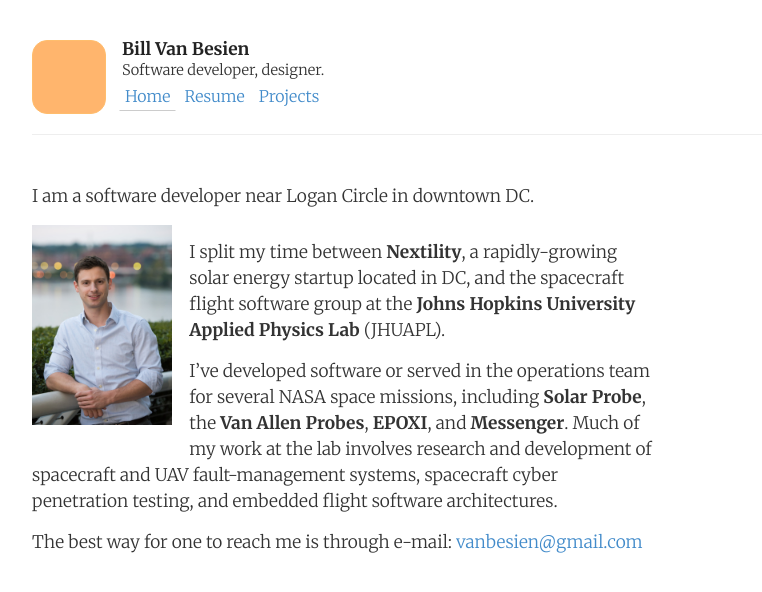
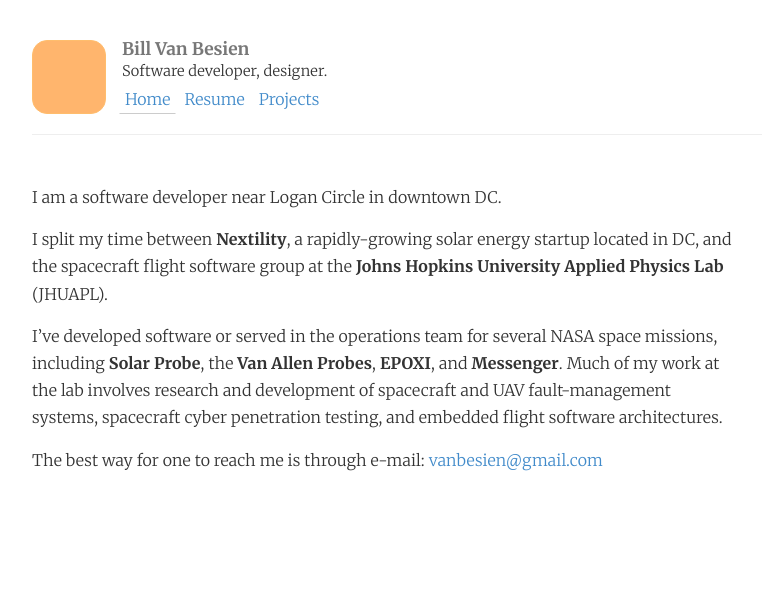
Before and after one commit to billvb/billvb.github.io, a Jekyll site: the page built from index.md, in a window 1280 px wide. Shown: the top 592 px of the page, without its empty margins (38-800 px from the left). Built offline with Jekyll 4.4.1, drawn with Linux system fonts in a browser that asks for light colours; nearby versions of some CDN libraries.

Commit message:
Made nicer font widths and removed front photo

```diff
--- a/index.md
+++ b/index.md
@@ -5,7 +5,9 @@ layout: base
 
 I am a software developer near Logan Circle in downtown DC.
 
+<!---
 <img id="my-photo" src="/images/BB-65-crop.jpg" />
+-->
 
 I split my time between **Nextility**, a rapidly-growing solar energy startup located in DC, and the spacecraft flight software group at the **Johns Hopkins University Applied Physics Lab** (JHUAPL).
 
--- a/stylesheets/billvb.css
+++ b/stylesheets/billvb.css
@@ -4,21 +4,24 @@
 
 body {
     /*font: 16px/1.5 Lato, "Helvetica Neue", Helvetica, Arial, sans-serif;*/
+    /*font: 12pt/1.5 Merriweather;*/
     font: 12pt/1.5 Merriweather;
     color:#333; /* was 777 */
     font-weight: 300;
 }
 
 h1, h2, h3, h4, h5, h6 {
-    /* xfont-family: Lato, "Helvetica Neue", Helvetica, Arial, sans-serif; */
+    /*font-family: Lato, "Helvetica Neue", Helvetica, Arial, sans-serif;*/
 
-    color:#222; /* was 777 */
+    color:#777; /* was 777 */
     font-weight: 700;
 }
 
 p {
-    max-width: 36em;
-    font-size: 13pt;
+    max-width: 700px; /*36em;*/
+    font-size: 12pt;
+    line-height: 170%;
+    letter-spacing: 0.01rem;
     padding-bottom: 5px;
     color: #333;
     text-align: left;
```
